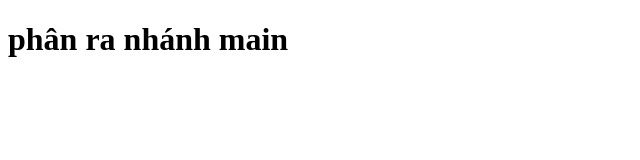
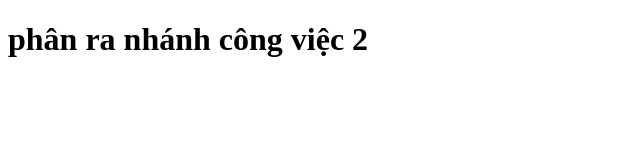
Before and after one commit to lpnhutt/barch-main, a plain HTML site: page index.html in a window 1280 px wide. Shown: the whole page, without its empty margins (0-640 px from the left). Drawn offline with Linux system fonts and the light colour scheme.

Commit message:
2. cong viec 2 lan 1

```diff
--- a/index.html
+++ b/index.html
@@ -6,6 +6,6 @@
     <title>Document</title>
   </head>
   <body>
-    <h1>phân ra nhánh main</h1>
+    <h1>phân ra nhánh công việc 2</h1>
   </body>
 </html>
```
